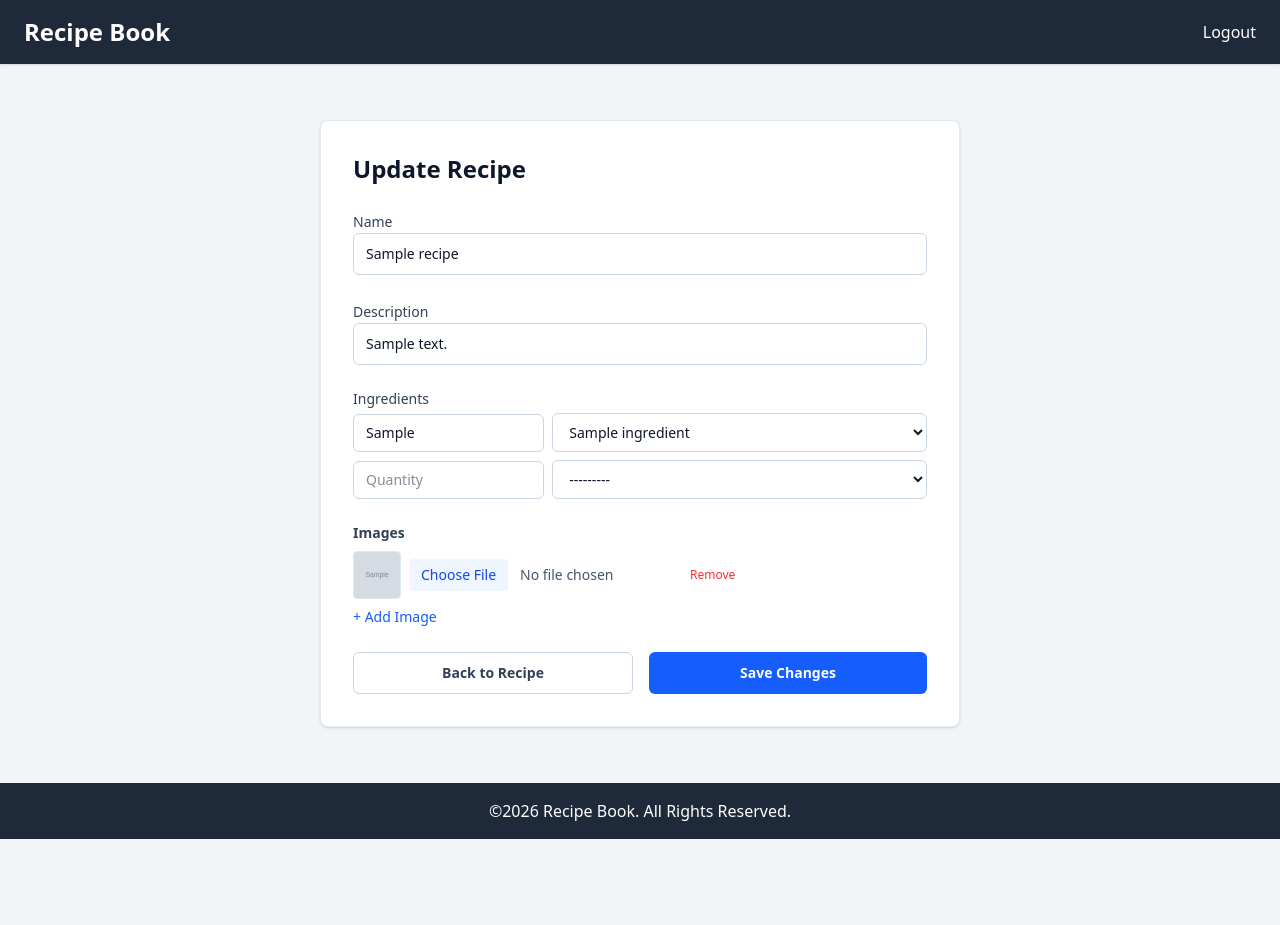
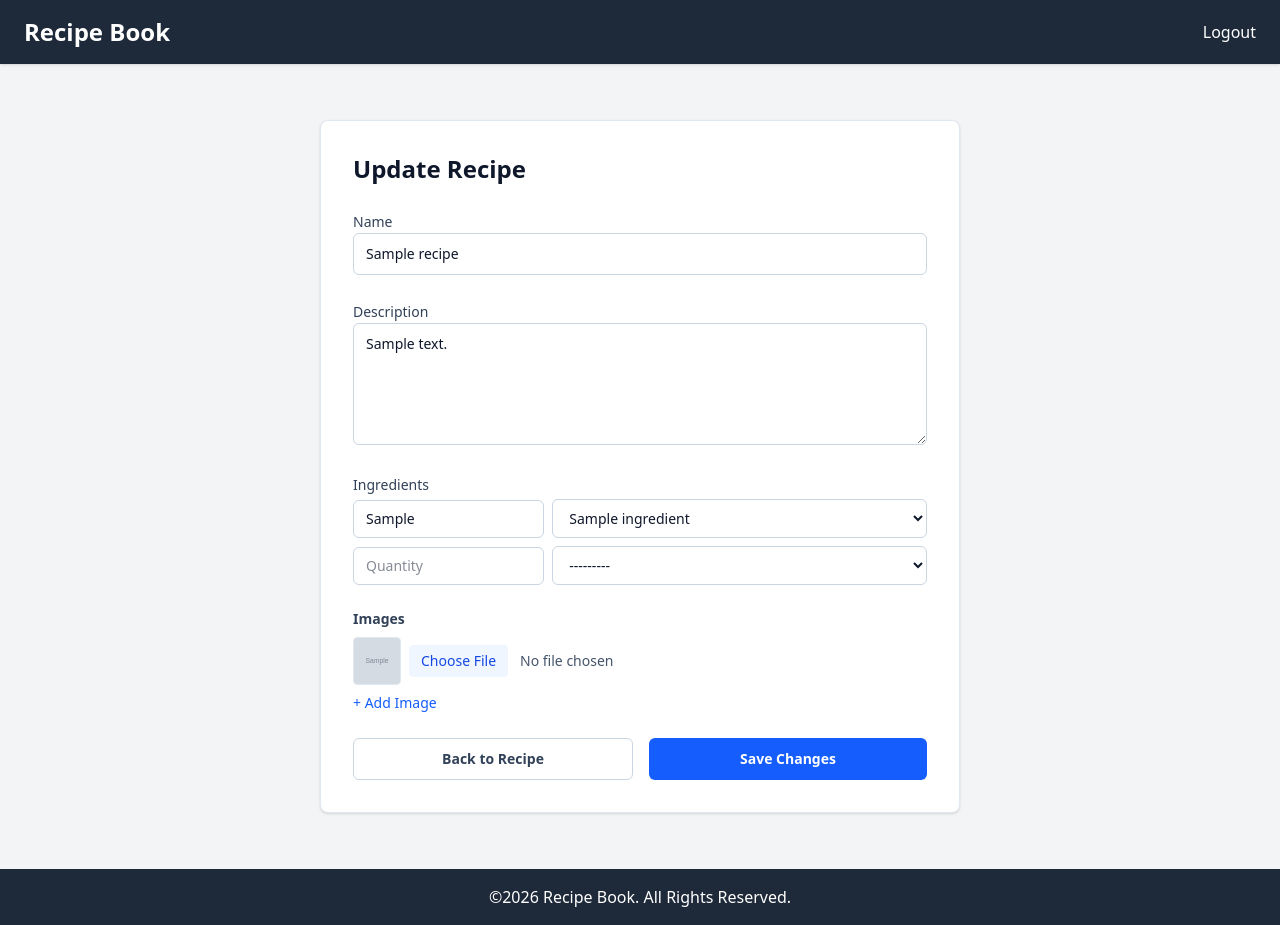
Before and after one commit to PolarBear9905/recipebook-chua-phoebe, a Django app: page /recipe/1/edit in a window 1280 px wide. Before the commit the page ends 839 px from the top, so only its background shows below. Run offline with Django 5.2, Linux system fonts and the light colour scheme; a user stored in the database is signed in; tables that the repository leaves empty hold one stand-in row (values such as "Sample post"); grey boxes marked "Sample" are stand-in pictures; some libraries are stand-ins or nearby versions.

Commit message:
Fixed description field input
Multi-line instead of a single-line in form

```diff
--- a/ledger/templates/ledger/recipe_form.html
+++ b/ledger/templates/ledger/recipe_form.html
@@ -27,12 +27,19 @@
                 <label for="{{ field.id_for_label }}" class="text-sm font-medium text-slate-700">
                     {{ field.label }}
                 </label>
+                {% if field.name == "description" %}
+                <textarea name="{{ field.name }}"
+                id="{{ field.id_for_label }}"
+                rows="5"
+                class="w-full px-3 py-2.5 text-sm text-slate-900 rounded-md border border-slate-300 focus:outline-none focus:ring-2 focus:ring-blue-500">{{ field.value|default:'' }}</textarea>
+                {% else %}
                 <input type="{{ field.field.widget.input_type }}"
-                    name="{{ field.html_name }}"
-                    id="{{ field.id_for_label }}"
-                    value="{{ field.value|default:'' }}"
-                    class="w-full px-3 py-2.5 text-sm text-slate-900 rounded-md border border-slate-300 focus:outline-none focus:ring-2 focus:ring-blue-500"
+                        name="{{ field.html_name }}"
+                        id="{{ field.id_for_label }}"
+                        value="{{ field.value|default:'' }}"
+                        class="w-full px-3 py-2.5 text-sm text-slate-900 rounded-md border border-slate-300 focus:outline-none focus:ring-2 focus:ring-blue-500"
                 />
+                {% endif %}
                 {% if field.errors %}
                     <p class="text-red-500 text-xs">{{ field.errors|join:", " }}</p>
                 {% endif %}
@@ -77,8 +84,6 @@
                         {% endif %}
                         <input type="file" name="{{ f.image.html_name }}"
                             class="text-sm text-slate-600 file:mr-3 file:py-1.5 file:px-3 file:rounded file:border-0 file:text-sm file:font-medium file:bg-blue-50 file:text-blue-700 hover:file:bg-blue-100" />
-                        <button type="button" onclick="this.parentElement.remove(); updateTotalForms();"
-                            class="text-red-500 text-xs hover:underline">Remove</button>
                     </div>
                     {% endfor %}
                 </div>
@@ -102,8 +107,6 @@
                         <input type="hidden" name="images-${formCount}-id" value="">
                         <input type="file" name="images-${formCount}-image"
                             class="text-sm text-slate-600 file:mr-3 file:py-1.5 file:px-3 file:rounded file:border-0 file:text-sm file:font-medium file:bg-blue-50 file:text-blue-700 hover:file:bg-blue-100" />
-                        <button type="button" onclick="this.parentElement.remove(); updateTotalForms();"
-                            class="text-red-500 text-xs hover:underline">Remove</button>
                     `;
                     formList.appendChild(newForm);
                     totalForms.value = formCount + 1;
--- a/theme/static/css/dist/styles.css
+++ b/theme/static/css/dist/styles.css
@@ -406,13 +406,6 @@
       --tw-space-y-reverse: 0;
       margin-block-start: calc(calc(var(--spacing) * 6) * var(--tw-space-y-reverse));
       margin-block-end: calc(calc(var(--spacing) * 6) * calc(1 - var(--tw-space-y-reverse)));
-    }
-  }
-  .space-x-10 {
-    :where(& > :not(:last-child)) {
-      --tw-space-x-reverse: 0;
-      margin-inline-start: calc(calc(var(--spacing) * 10) * var(--tw-space-x-reverse));
-      margin-inline-end: calc(calc(var(--spacing) * 10) * calc(1 - var(--tw-space-x-reverse)));
     }
   }
   .overflow-hidden {
@@ -850,11 +843,6 @@
   inherits: false;
   initial-value: 0;
 }
-@property --tw-space-x-reverse {
-  syntax: "*";
-  inherits: false;
-  initial-value: 0;
-}
 @property --tw-border-style {
   syntax: "*";
   inherits: false;
@@ -961,7 +949,6 @@
   @supports ((-webkit-hyphens: none) and (not (margin-trim: inline))) or ((-moz-orient: inline) and (not (color:rgb(from red r g b)))) {
     *, ::before, ::after, ::backdrop {
       --tw-space-y-reverse: 0;
-      --tw-space-x-reverse: 0;
       --tw-border-style: solid;
       --tw-font-weight: initial;
       --tw-tracking: initial;
```
